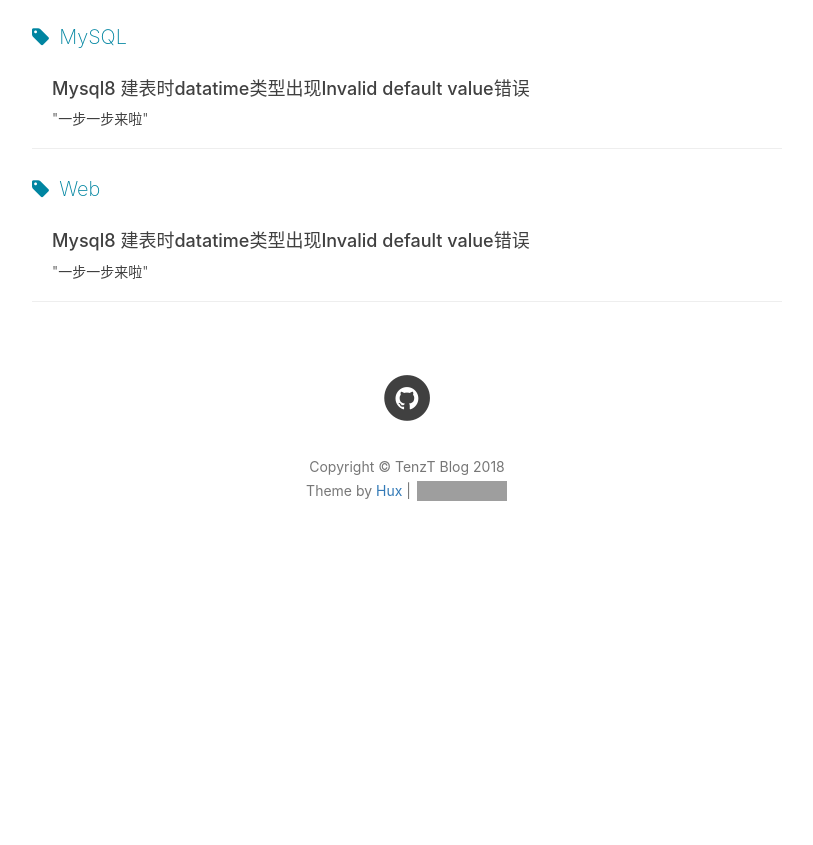
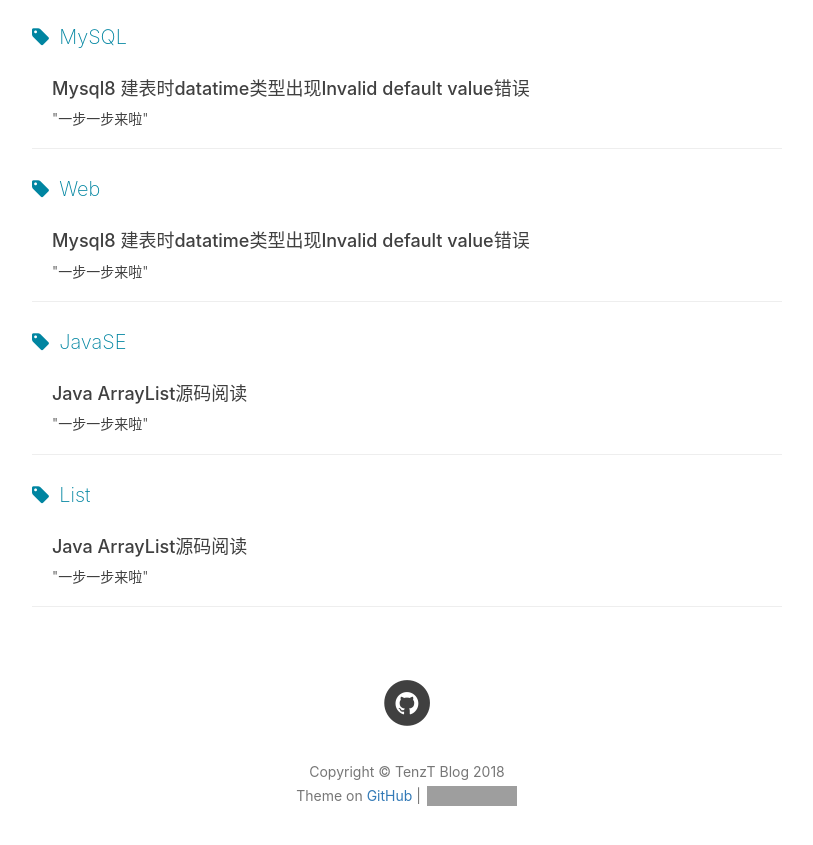
Before and after one commit to TenzT/TenzT.github.io, a Jekyll site: the page built from tags.html, in a window 1280 px wide and 900 px high, scrolled down 1140 px. Shown: the top 845 px of the window, without its empty margins (233-1046 px from the left). Built offline with Jekyll 4.4.1, drawn with Linux system fonts in a browser that asks for light colours; nearby versions of some CDN libraries; comment, search, counter and statistics services are not loaded; before the commit the page ends 1735 px from its top, so only the background shows below that; some of the changed lines change nothing that is shown; grey boxes are pictures that could not be loaded.

Commit message:
添加ArratList解读

````diff
--- a/_includes/footer.html
+++ b/_includes/footer.html
@@ -72,11 +72,11 @@
                 <p class="copyright text-muted">
                     Copyright &copy; {{ site.title }} {{ site.time | date: '%Y' }}
                     <br>
-                    Theme by <a href="http://huangxuan.me">Hux</a> |
+                    Theme on <a href="https://github.com/TenzT">GitHub</a> |
                     <iframe
                         style="margin-left: 2px; margin-bottom:-5px;"
                         frameborder="0" scrolling="0" width="91px" height="20px"
-                        src="https://ghbtns.com/github-btn.html?user=huxpro&repo=huxpro.github.io&type=star&count=true" >
+                        src="https://ghbtns.com/github-btn.html?user=TenzT&repo=tenzt.github.io&type=star&count=true" >
                     </iframe>
                 </p>
             </div>
--- /dev/null
+++ b/_posts/2018-07-06-JavaSE-ArrayList.markdown
@@ -0,0 +1,118 @@
+---
+layout:     post
+title:      "Java ArrayList源码阅读"
+subtitle:   " \"一步一步来啦\""
+date:       2018-07-06 08:42:00
+author:     "TenzT"
+header-img: "img/post-bg-2015.jpg"
+tags:
+    - JavaSE
+    - List
+---
+
+# 数据结构
+- ArrayList底层是用`数组`存储元素的，元素默认为空，类型为Object
+```
+    private static final Object[] EMPTY_ELEMENTDATA = {};
+
+    //默认只制定一个引用， 当第一个元素add进来时才默认用DEFAULT_CAPACITY（官方默认为10）
+    private transient Object[] elementData;     //特地查了transient这个关键字，说的是该关键字修饰的变量不参与序列化，
+
+    ....
+    //构造方法
+    public ArrayList(int initialCapacity) {
+        super();
+        if (initialCapacity < 0)
+            throw new IllegalArgumentException("Illegal Capacity: "+
+                                               initialCapacity);
+        this.elementData = new Object[initialCapacity]; //当重新指定Capacity时，新new一个对象数组。
+    }
+
+    public ArrayList() {
+        super();
+        this.elementData = EMPTY_ELEMENTDATA;
+    }
+    //当输入集合类来创建Arraylist式，调用toArray方法
+    public ArrayList(Collection<? extends E> c) {
+        elementData = c.toArray();
+        size = elementData.length;
+        // c.toArray可能不返回Object类型，因此再次确认
+        if (elementData.getClass() != Object[].class)
+            elementData = Arrays.copyOf(elementData, size, Object[].class);
+    }
+
+```
+- Capacity和size的区别：
+    - Capacity：数组的大小
+    - size：已存储的元素的大小
+- 默认的Capacity为10
+
+# 方法
+- public void trimToSize()：比较element的size和capacity的大小，将多余的“空位”去掉，实现方法是Arrays.copyOf
+- public int indexOf(Object o)：`遍历所有元素`，用o.equals()找到相同的元素，注意要先判断o是否为null
+- public int lastIndexOf(Object o)：与indexOf相似，只不过是反相遍历，因此找到最后一个相同的元素的坐标
+- public E get(int index)：返回指定index上元素，注意先要完成rangeCheck（判断index是够大于size）
+- public boolean add(E e)：新加元素放到最后，然而不一定之增加一位容量，而是有一定的规则增加：
+```
+    private void grow(int minCapacity) {
+        // overflow-conscious code
+        int oldCapacity = elementData.length;
+        int newCapacity = oldCapacity + (oldCapacity >> 1);
+        if (newCapacity - minCapacity < 0)
+            newCapacity = minCapacity;
+        if (newCapacity - MAX_ARRAY_SIZE > 0)
+            newCapacity = hugeCapacity(minCapacity);
+        // minCapacity is usually close to size, so this is a win:
+        elementData = Arrays.copyOf(elementData, newCapacity);
+    }
+```
+- public boolean contains(Object o)：查找是否存在o，底层调用indexOf，看返回index是否>=0
+- protected void removeRange(int fromIndex, int toIndex)：移除范围里面的元素，底层实现是把toIndex以后的元素直接copy到fromIndex那里，把多出的空位遍历置为null
+- private boolean batchRemove(Collection<?> c, boolean complement)：遍历所有元素查看是否是c里面的元素。complement表示模式如果输入为true，则保留，如果为false，则不保留，retainAll里面调用时complement为true，removeAll时为false
+```
+    private boolean batchRemove(Collection<?> c, boolean complement) {
+        final Object[] elementData = this.elementData;
+        int r = 0, w = 0;
+        boolean modified = false;v
+        try {
+            for (; r < size; r++)
+                if (c.contains(elementData[r]) == complement)
+                    elementData[w++] = elementData[r];
+        } finally {
+            // 一般情况下是不会运行这一块的********
+            // 但当c.contains()抛出异常时，r!=size，此时将未处理的数据保留，w指针移动到最后保证w
+            if (r != size) {
+                System.arraycopy(elementData, r,
+                                 elementData, w,
+                                 size - r);
+                w += size - r;
+            }
+            // *******************************
+
+            if (w != size) {
+                // clear to let GC do its work
+                for (int i = w; i < size; i++)
+                    elementData[i] = null;
+                modCount += size - w;
+                size = w;
+                modified = true;
+            }
+        }
+        return modified;
+    }
+
+    //去除List和c的交集
+    public boolean removeAll(Collection<?> c) {
+        return batchRemove(c, false);
+    }
+    //保留List和c的交集
+    public boolean retainAll(Collection<?> c) {
+        return batchRemove(c, true);
+    }
+```
+
+# 备注
+- modCount貌似是和线程安全相关的东西，每次对数组的长度或容量的改动都需要modCount++
+- 挺多操作都会先ensureCapacityInternal一下，如果确保capacity还够，就不需要新new一个数组对象。
+- ArrayList除了查找不得不使用遍历，其他地方如remove等，需要有数组元素移位的操作，都尽可能用arraycopy来完成，应该是会更高效吧。。。
+- 留一个小疑问，为什么ArrayList这么执着于将数组转成Object类型呢？
````
Also changed, not shown: README.md, 1 other file.
